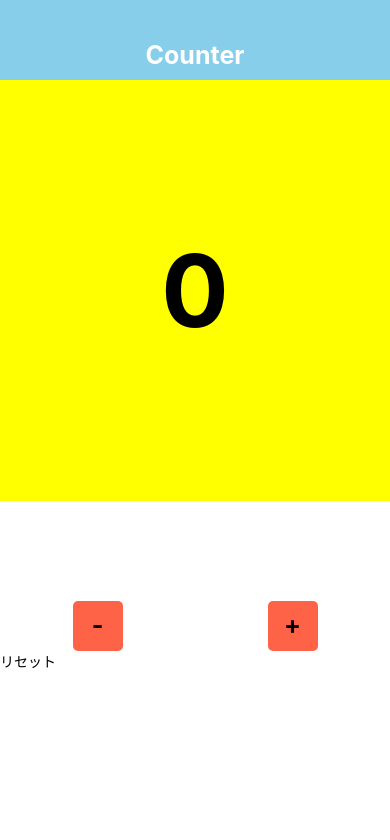
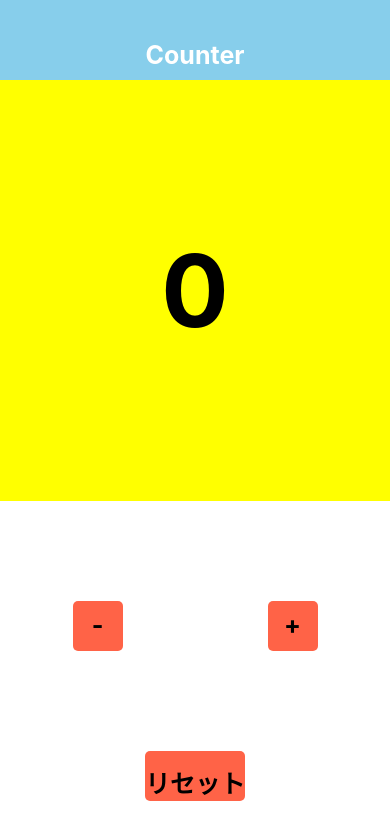
Before and after one commit to YutaYotsumoto/CounterApp, a React Native app: screen / in a window 390 px wide. Shown: the top 840 px of the page. Built offline with nearby package versions, Linux system fonts and the light colour scheme.

Commit message:
リセットボタンの配置、デザインをstyle装飾 親要素<View> ＝＞marginTop,flex,flexdirection,alignitems,justifycontents 子要素<TouchableOpacity> ＝＞width,height,bordderRadius,backgroundColor 子要素<Text> ＝＞fontWeight,fontsize,textalign,paddingTop

```diff
--- a/src/screens/Screen.js
+++ b/src/screens/Screen.js
@@ -25,9 +25,9 @@ const Screen = () => {
         </TouchableOpacity>
       </View>
 
-      <View>
-        <TouchableOpacity>
-          <Text>リセット</Text>
+      <View style={styles.resetPart}>
+        <TouchableOpacity style={styles.resetButtonBase}>
+          <Text style={styles.resetText}>リセット</Text>
         </TouchableOpacity>
       </View>
     </View>
@@ -96,6 +96,26 @@ const styles = StyleSheet.create({
     textAlign: 'center',
     paddingTop: 9,
   },
+  resetPart: {
+    marginTop: 100,
+    flex: 1,
+    flexDirection: 'row',
+    alignItems: 'center',
+    justifyContent: 'center',
+  },
+  resetButtonBase: {
+    width: 100,
+    height: 50,
+    borderRadius: 5,
+    backgroundColor: 'tomato',
+  },
+  resetText: {
+    fontWeight: 'bold',
+    fontSize: 25,
+    color: 'black',
+    textAlign: 'center',
+    paddingTop: 13,
+  },
 });
 
 export default Screen; //App.js でimportするためにexport
```
